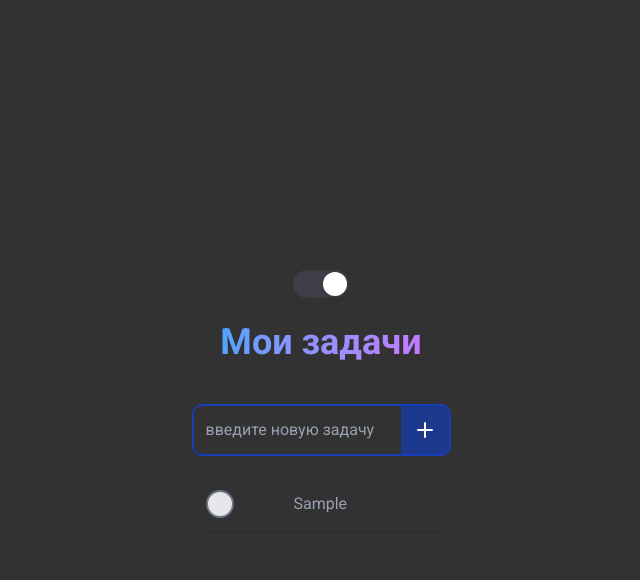
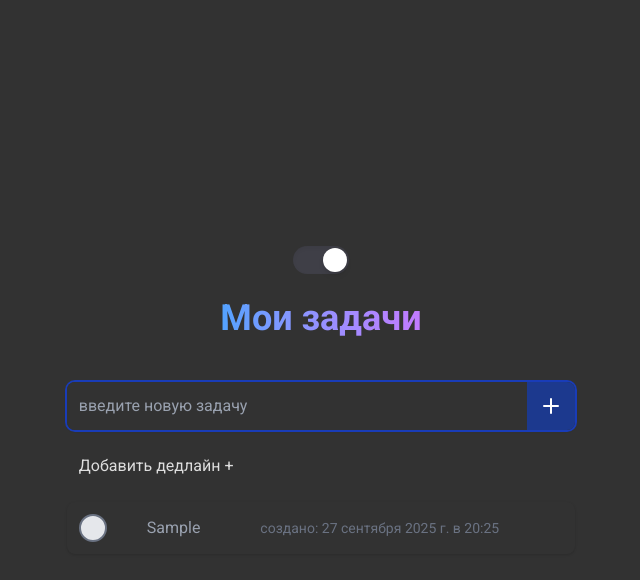
Before and after one commit to alex-zander-0403/advanced-todo, a React (Vite) app: page / in a window 1280 px wide. Both pictures are taken after typing "Sample" into the empty fields and a click on the button 743 px from the left and 456 px from the top of the page. Shown: the top 580 px of the page, without its empty margins (319-959 px from the left). Built offline with nearby package versions, Linux system fonts and the light colour scheme.

Commit message:
add deadline logic

```diff
--- a/src/App.jsx
+++ b/src/App.jsx
@@ -35,9 +35,23 @@ function App() {
       order: todos.length + 1,
     };
 
-    console.log(todos);
+    setTodos([...todos, newTodo]);
+  }
 
-    setTodos([...todos, newTodo]);
+  function onToggleComplete(id) {
+    const todoToUpdate = todos.find((todo) => todo.id === id);
+    if (!todoToUpdate) return;
+
+    const updatedTodo = {
+      ...todoToUpdate,
+      completed: !todoToUpdate.completed,
+    };
+
+    const updatedTodos = todos.map((todo) =>
+      todo.id === id ? updatedTodo : todo
+    );
+
+    setTodos(updatedTodos);
   }
 
   //
@@ -57,7 +71,12 @@ function App() {
         <AddTodo onAdd={onAdd} />
         <div className="flex flex-col gap-2">
           {todos.map((todo) => (
-            <TodoItem key={todo.id} todo={todo} onDelete={onDelete} />
+            <TodoItem
+              key={todo.id}
+              todo={todo}
+              onDelete={onDelete}
+              onToggleComplete={onToggleComplete}
+            />
           ))}
         </div>
       </div>
--- a/src/components/AddTodo.jsx
+++ b/src/components/AddTodo.jsx
@@ -3,19 +3,24 @@ import { useState } from "react";
 //
 function AddTodo({ onAdd }) {
   const [value, setValue] = useState("");
+  const [deadline, setDeadline] = useState("");
+  const [showDeadlineInput, setShowDeadlineInput] = useState(false);
 
+  //
   function handleSubmit(e) {
     e.preventDefault();
     if (value.trim() !== "") {
-      onAdd(value);
+      onAdd(value, deadline);
       setValue("");
+      setDeadline("");
+      setShowDeadlineInput(false);
     }
   }
 
   //
   return (
     <form onSubmit={handleSubmit}>
-      <div className="flex items-center justify-between mb-3 focus-within:ring-2 focus-within:ring-blue-800  rounded-lg shadow-sm overflow-hidden">
+      <div className="flex items-center justify-between mb-3 focus-within:ring-2 focus-within:ring-blue-800 rounded-lg shadow-sm overflow-hidden">
         <input
           type="text"
           value={value}
@@ -44,6 +49,41 @@ function AddTodo({ onAdd }) {
           </svg>
         </button>
       </div>
+
+      {showDeadlineInput && (
+        <div className="flex items-center justify-between mb-3 focus-within:ring-2 focus-within:ring-blue-800 rounded-lg shadow-sm overflow-hidden">
+          <input
+            className="flex-1 p-3 outline-none text-gray-700 dark:text-txt-dark dark:bg-page-dark placeholder-gray-400"
+            type="datetime-local"
+            value={deadline}
+            onChange={(e) => setDeadline(e.target.value)}
+          />
+          <button
+            className="p-3 cursor-pointer transition-colors duration-300 bg-blue-300 hover:bg-blue-200 text-white dark:bg-blue-900 dark:hover:bg-blue-800"
+            type="button"
+            onClick={() => {
+              setDeadline("");
+              setShowDeadlineInput(false);
+            }}
+          >
+            Отмена
+          </button>
+        </div>
+      )}
+
+      {/* // */}
+
+      {!showDeadlineInput && (
+        <button
+          className="self-start p-3 cursor-pointer transition-colors duration-300 text-gray-700 dark:text-txt-dark "
+          type="button"
+          onClick={() => {
+            setShowDeadlineInput(true);
+          }}
+        >
+          Добавить дедлайн +
+        </button>
+      )}
     </form>
   );
 }
--- a/src/components/TodoItem.jsx
+++ b/src/components/TodoItem.jsx
@@ -1,18 +1,20 @@
 import { useState } from "react";
 
 //
-function TodoItem({ todo, onDelete }) {
+function TodoItem({ todo, onDelete, onToggleComplete }) {
   //
-  const [isCompleted, setIsCompleted] = useState(false);
+  const handleToggle = () => {
+    onToggleComplete(todo.id);
+  };
 
   //
   return (
-    <div className="group flex items-center justify-between gap-15 p-3 rounded-lg bg-page-light dark:bg-page-dark shadow-sm hover:shadow-md transition-shadow duration-300 border-gray-100">
-      <div className="flex items-center gap-15">
+    <div className="group min-w-120 flex items-center justify-between gap-15 p-3 rounded-lg bg-page-light dark:bg-page-dark shadow-sm hover:shadow-md transition-shadow duration-300 border-gray-100">
+      <div className="flex items-center gap-10">
         <button
-          onClick={() => setIsCompleted(!isCompleted)}
+          onClick={handleToggle}
           className={`p-1 rounded-full border-2 ${
-            isCompleted
+            todo.completed
               ? "border-green-600 bg-green-300"
               : "border-gray-500 bg-gray-200"
           } transition-colors duration-300 cursor-pointer`}
@@ -28,7 +30,7 @@ function TodoItem({ todo, onDelete }) {
             strokeLinecap="round"
             strokeLinejoin="round"
             className={`h-4 w-4 ${
-              isCompleted ? "text-black" : "text-transparent"
+              todo.completed ? "text-black" : "text-transparent"
             }`}
           >
             <path d="M20 6 9 17l-5-5" />
@@ -36,13 +38,49 @@ function TodoItem({ todo, onDelete }) {
         </button>
         <div
           className={`${
-            isCompleted
+            todo.completed
               ? "line-through text-gray-500 dark:text-gray-500"
               : "text-gray-700 dark:text-gray-400"
           }`}
         >
           {todo.text}
         </div>
+      </div>
+
+      <div className="flex items-center gap-10">
+        <div className="flex flex-col items-center ">
+          {todo.deadline && (
+            <span
+              className={`text-sm  ${
+                todo.completed ? "text-green-800" : "text-red-700"
+              }`}
+            >
+              сделать до:{" "}
+              {new Date(todo.deadline).toLocaleString("ru-RU", {
+                day: "numeric",
+                month: "long",
+                year: "numeric",
+                hour: "2-digit",
+                minute: "2-digit",
+              })}
+            </span>
+          )}
+          {todo.createdAt && (
+            <span
+              className={`text-sm  ${
+                todo.completed ? "text-green-800" : "text-gray-500"
+              }`}
+            >
+              создано:{" "}
+              {new Date(todo.createdAt).toLocaleString("ru-RU", {
+                day: "numeric",
+                month: "long",
+                year: "numeric",
+                hour: "2-digit",
+                minute: "2-digit",
+              })}
+            </span>
+          )}
         </div>
 
         <button onClick={() => onDelete(todo.id)}>
@@ -66,6 +104,7 @@ function TodoItem({ todo, onDelete }) {
           </svg>
         </button>
       </div>
+    </div>
   );
 }
 
```
Lines whose indentation alone changed are shown as unchanged.
